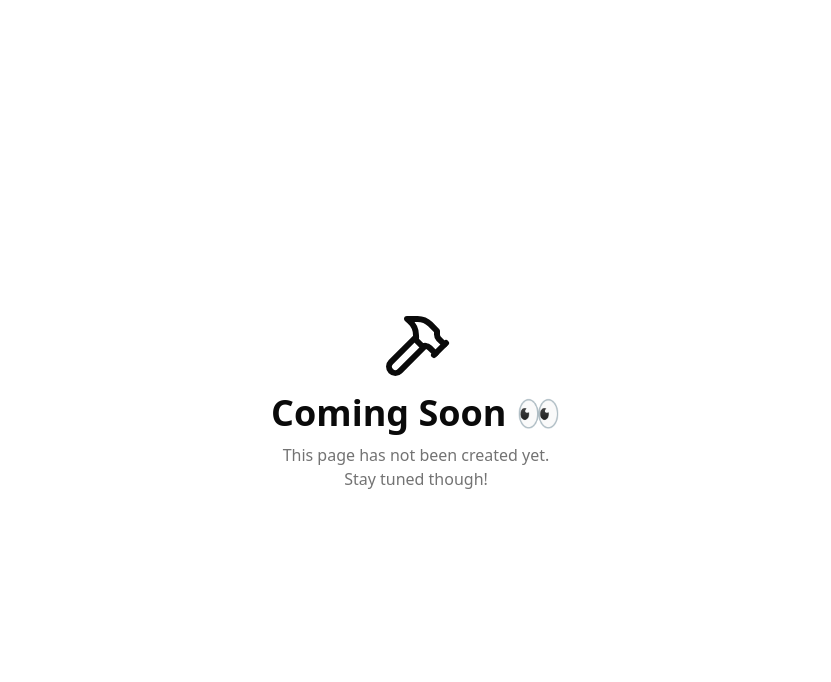
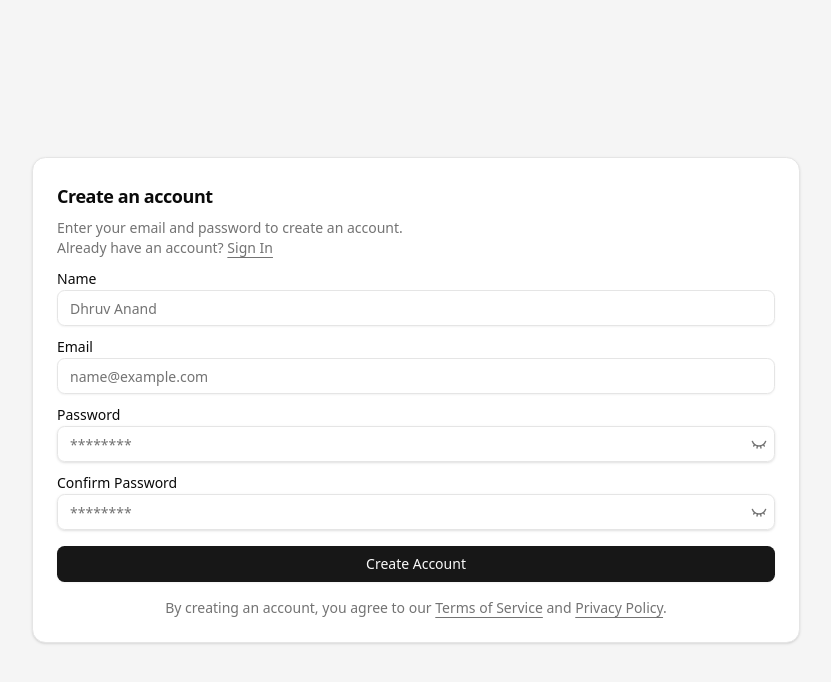
Before and after one commit to iDCoded/iiitn-website, a React (Vite) app in the folder iiitn-website/: page /signup in a window 1280 px wide. Shown: the top 682 px of the page, without its empty margins (224-1055 px from the left). Built offline with nearby package versions, Linux system fonts and the light colour scheme.

Commit message:
Add SignupPage component and update routes to include signup path

```diff
--- /dev/null
+++ b/iiitn-website/src/Signup/page.tsx
@@ -0,0 +1,13 @@
+import Signup from "@/components/auth/signup";
+
+function SignupPage() {
+	return (
+		<div className="flex min-h-svh flex-col items-center justify-center bg-muted p-6 md:p-10">
+			<div className="w-full max-w-sm md:max-w-3xl">
+				<Signup />
+			</div>
+		</div>
+	);
+}
+
+export default SignupPage;
--- a/iiitn-website/src/routes.tsx
+++ b/iiitn-website/src/routes.tsx
@@ -7,7 +7,7 @@ import Courses from "./Academics/Courses";
 import Programs from "./Academics/Programs";
 import AdmissionsBTech from "./Admissions/BTech/BTech";
 import AdmissionsMTech from "./Admissions/MTech";
-import AdmissionsPhD from "./Admissions/PhD"
+import AdmissionsPhD from "./Admissions/PhD";
 import Placements from "./Placements/page";
 import Research from "./Research/page";
 import Students from "./Students/page";
@@ -16,6 +16,7 @@ import Events from "./Events/page";
 import Recruitments from "./Recruitments/page";
 import ELibrary from "./ELibrary/page";
 import Login from "./Login/page";
+import SignupPage from "./Signup/page";
 import Initiatives from "./Initiatives/page";
 import NotFound from "./NotFound/page";
 import Administration from "./Governance/Administration/page";
@@ -100,6 +101,7 @@ const AppRoutes = () => (
 		<Route path="/recruitments" element={<Recruitments />} />
 		<Route path="/e-library" element={<ELibrary />} />
 		<Route path="/login" element={<Login />} />
+		<Route path="/signup" element={<SignupPage />} />
 		<Route path="/initiatives" element={<Initiatives />} />
 		<Route path="/governance/administration" element={<Administration />} />
 		<Route path="/governance/:param" element={<AdminWrapper />} />
@@ -115,7 +117,7 @@ const AppRoutes = () => (
 		<Route path="/pages/academicfeepayment" element={<AcademicFeePayment />} />
 		<Route path="/pages/hostelfee" element={<HostelFee />} />
 		<Route path="/pages/hostelfeepayment" element={<HostelFeePayment />} />
-		<Route path="/pages/scholarships" element={<Scholarships/>} />
+		<Route path="/pages/scholarships" element={<Scholarships />} />
 		<Route path="*" element={<NotFound />} /> {/* 404 page */}
 	</Routes>
 );
```
